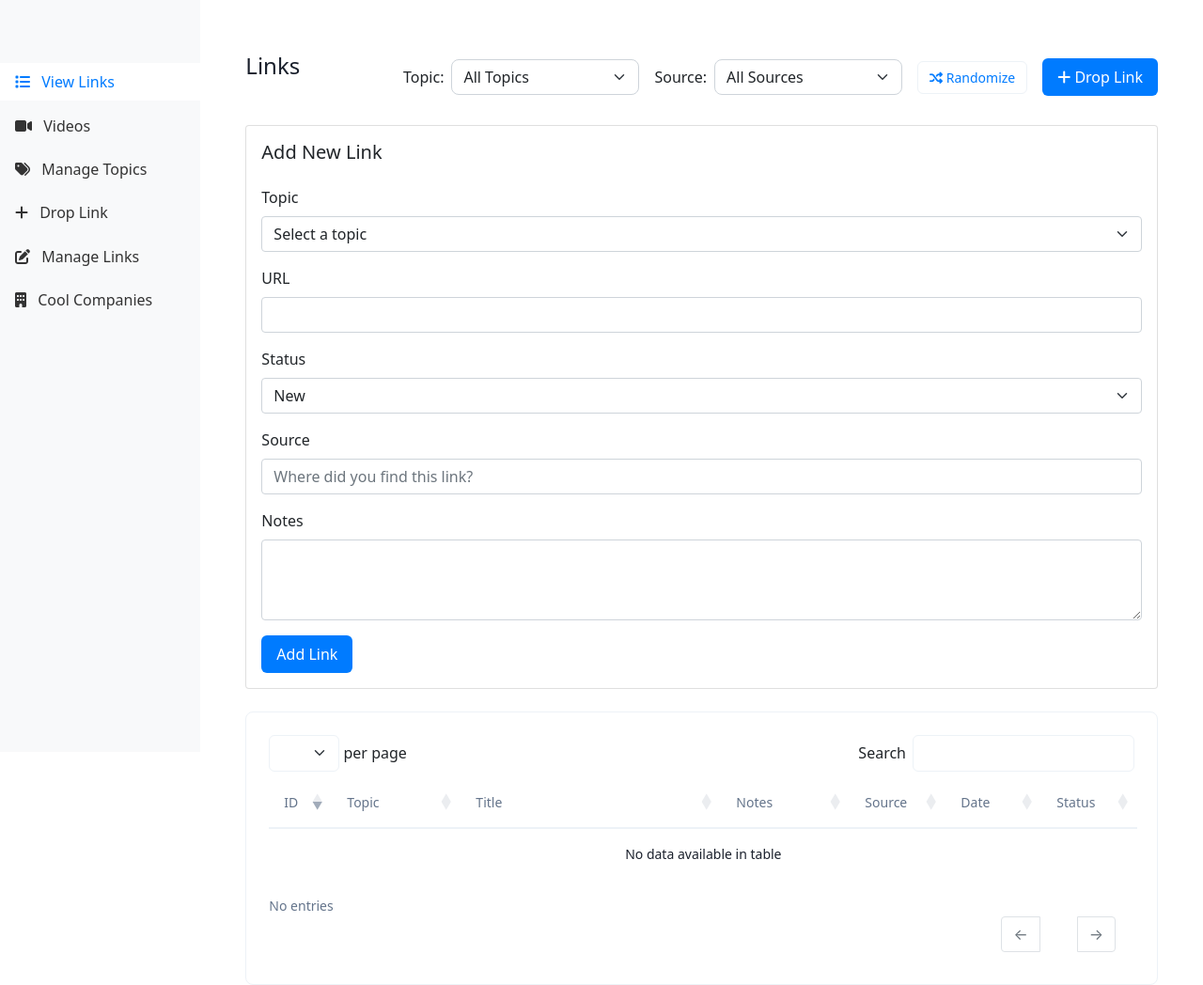
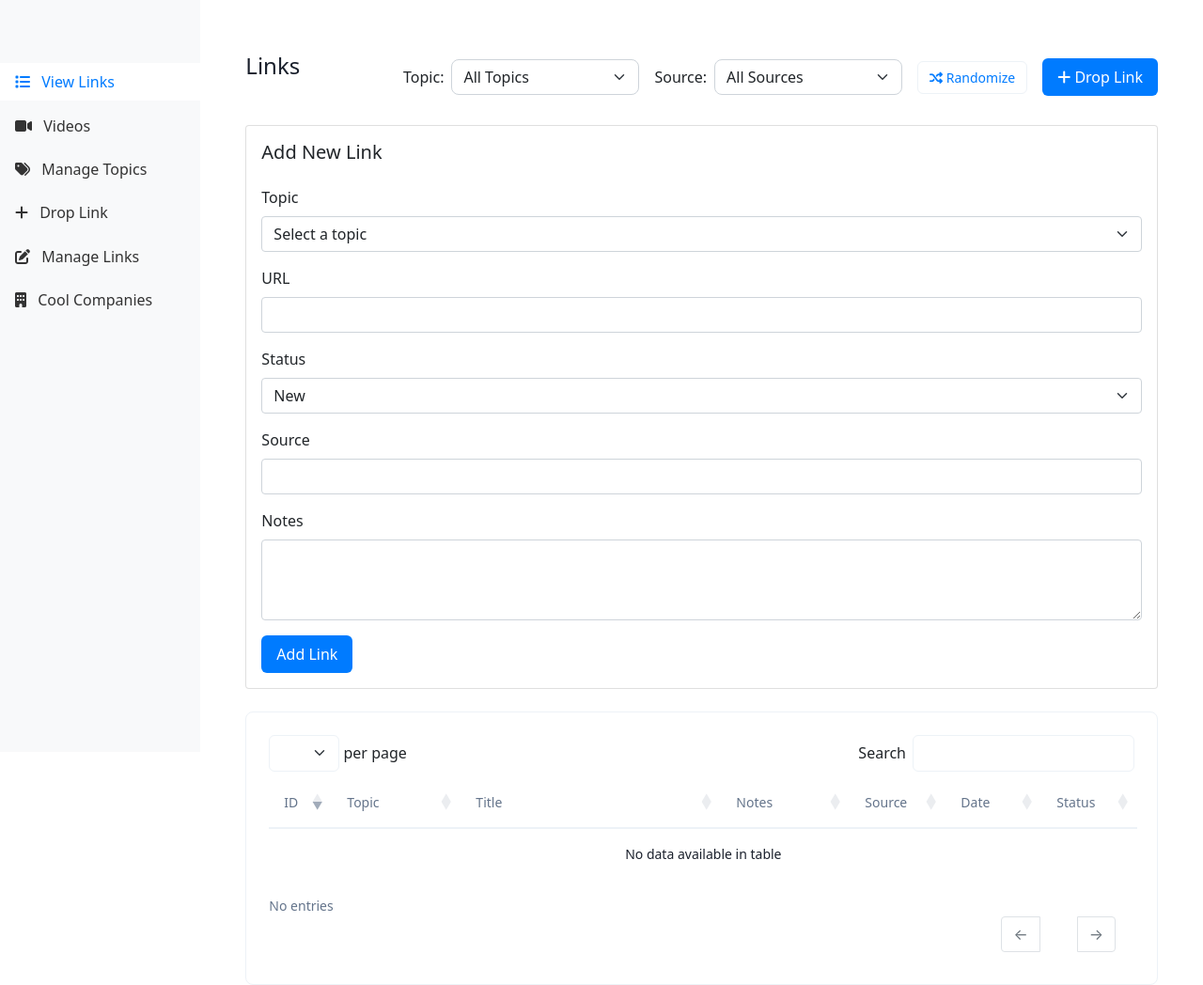
Before and after one commit to ghrjeon/droplinks, a FastAPI app: page /view in a window 1280 px wide, after a click on "Drop Link". Shown: the whole page at 94% size. Run offline with FastAPI, Linux system fonts and the light colour scheme; data that the repository does not hold is empty; some libraries are stand-ins or nearby versions.

Commit message:
remove plchlder

```diff
--- a/templates/view.html
+++ b/templates/view.html
@@ -66,7 +66,7 @@
 
                     <div class="mb-3">
                         <label for="source" class="form-label">Source</label>
-                        <input type="text" class="form-control" id="source" name="source" placeholder="Where did you find this link?">
+                        <input type="text" class="form-control" id="source" name="source" placeholder="">
                     </div>
 
                     <div class="mb-3">
```
